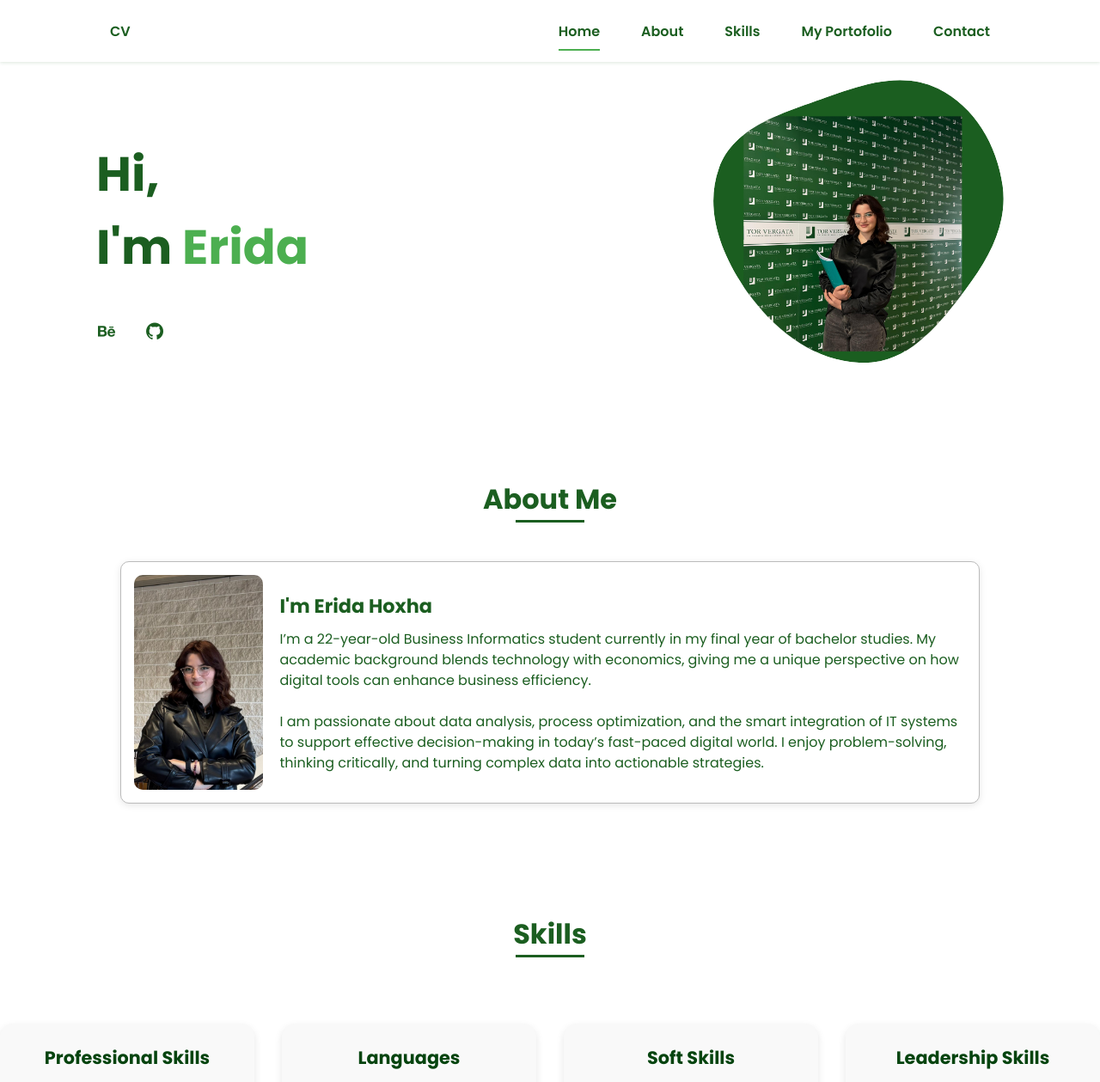
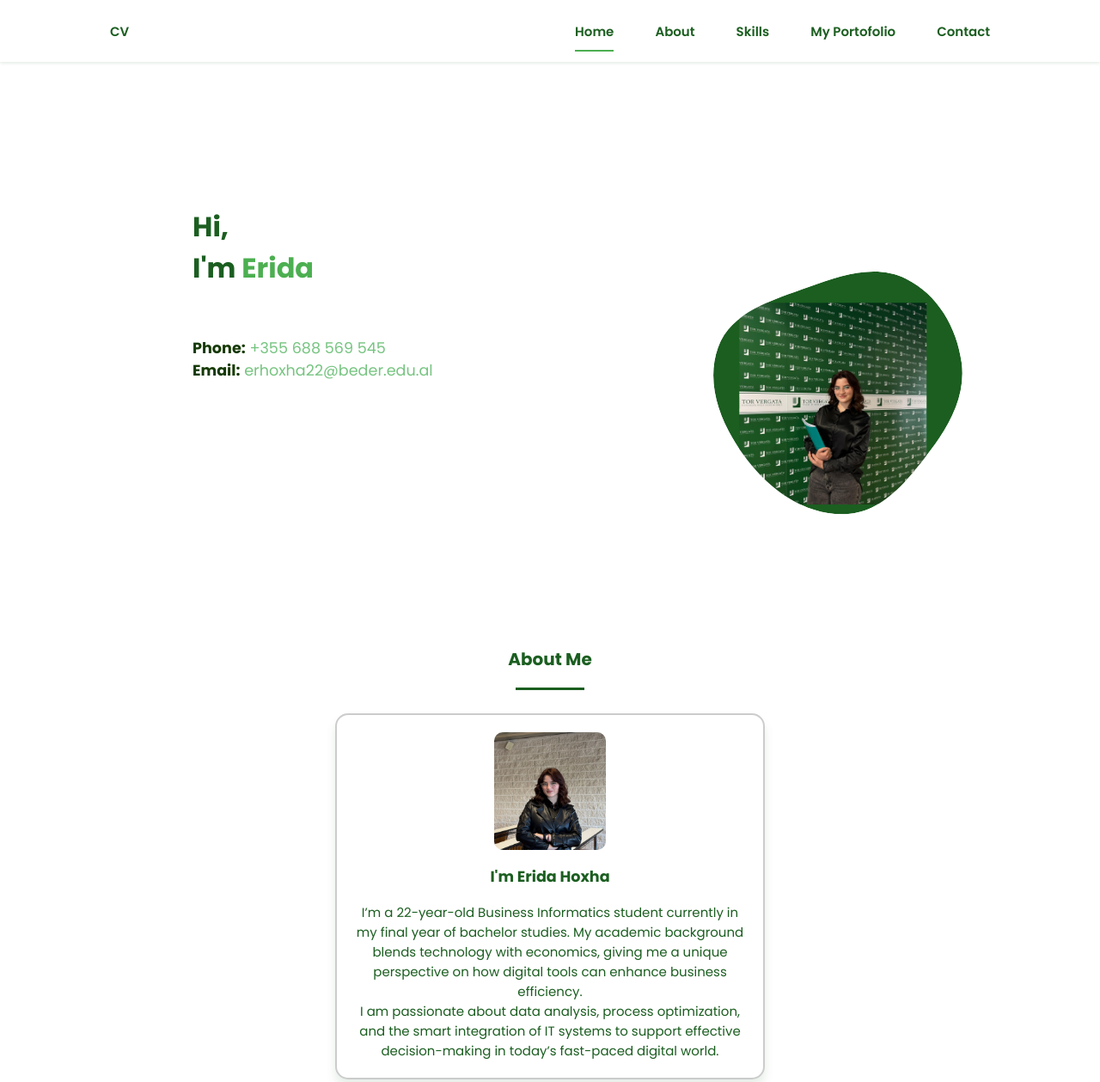
Before and after one commit to eridahoxhaa/projecti, a plain HTML site: page index.html in a window 1280 px wide. Shown: the top 1259 px of the page at 86% size. Drawn offline with nearby package versions, Linux system fonts and the light colour scheme.

Commit message:
Update: Ndryshimet e fundit

```diff
--- a/assets/css/styles.css
+++ b/assets/css/styles.css
@@ -25,14 +25,21 @@
   --z-fixed: 100;
 }
 
-@media screen and (min-width: 968px) {
-  :root {
-    --big-font-size: 3.5rem;
-    --h2-font-size: 2rem;
-    --normal-font-size: 1rem;
-    --smaller-font-size: .875rem;
+@media (max-width: 768px) {
+  .intro {
+    display: flex;
+    flex-direction: column;
+    align-items: center;
+  }
+  .intro h1 {
+    order: 1;
+  }
+  .intro img {
+    order: 2;
+    margin-top: 1rem;
   }
 }
+
 
 /*===== BASE =====*/
 *, ::before, ::after {
@@ -176,60 +183,99 @@ img {
 }
 
 /*===== HOME =====*/
-
 .home {
   position: relative;
   row-gap: 5rem;
   padding: 4rem 0 5rem;
+  display: flex;              /* shto flex për rreshtim horizontal */
+  align-items: flex-start;    /* rreshton në fillim vertikalisht */
+  gap: 3rem;                  /* hapësirë midis shkrimit dhe fotos */
 }
+
 .home__data {
   align-self: center;
+  display: flex;
+  flex-direction: column;
+  text-align: left;
+  padding-left: 14rem;
+  max-width: 800px;
+  margin-top: 5rem;
 }
+
 .home__title {
   font-size: var(--big-font-size);
   margin-bottom: var(--mb-5);
 }
+
 .home__title-color {
   color: var(--first-color);
 }
+
 .home__social {
   display: flex;
   flex-direction: column;
 }
+
 .home__social-icon {
   width: max-content;
   margin-bottom: var(--mb-2);
   font-size: 1.5rem;
   color: var(--second-color);
 }
+
 .home__social-icon:hover {
   color: var(--first-color);
 }
+
 .home__img {
   position: absolute;
   right: 0;
   bottom: 0;
-  width: 260px;
+  width: 5--0px;
+  padding-right: 10rem; /* për ta shtyrë imazhin më në të majtë */
 }
+
 .home__blob {
   fill: var(--second-color);
 }
+
 .home__blob-img {
   width: 360px;
 }
+
 .home__content {
   padding-left: 7rem; /* për ta shtyrë edhe më shumë në të djathtë */
 }
+.home__contacts {
+  margin-top: 1rem;
+  font-size: 1.1rem;
+  color: #163a05;
+}
 
-.home__img {
-  padding-right: 7rem; /* për ta shtyrë imazhin më në të majtë */
+.home__contacts a {
+  color: #76c480;
+  text-decoration: none;
+}
+
+.home__contacts a:hover {
+  text-decoration: underline;
 }
 
 @media screen and (max-width: 768px) {
-  .home__content {
-    padding-left: 0; /* që të qendrohet mirë në celular */
+  .home {
+    flex-direction: column;
     align-items: center;
     text-align: center;
+  }
+
+  .home__data {
+    padding-left: 0;
+    max-width: 100%;
+  }
+
+  .home__img {
+    width: 200px;  /* më i vogël në celular */
+    margin-top: 2rem; /* hapësirë mbi imazh */
   }
 }
 
@@ -249,37 +295,26 @@ img {
 }
 
 /* ===== ABOUT =====*/
-.small-card {
-  display: flex;
-  max-width: 1000px;  /* madhësia e kornizës */
-  border: 1.5px solid #bbb;
-  border-radius: 10px;
-  padding: 15px;
+
+.about-card {
+  max-width: 500px;
+  margin: 0 auto;
+  padding: 20px;
+  border: 2px solid #ccc;
+  border-radius: 15px;
   background-color: #fff;
-  box-shadow: 0 2px 8px rgba(0,0,0,0.1);
-  gap: 20px;
-  align-items: center;
-  margin: 0 auto; /* qendër në faqe */
+  box-shadow: 0 8px 12px rgba(1, 88, 19, 0.1);
+  text-align: center;
+}
+.about-content {
+  width: 100%;
 }
 
-.small-card__img img {
-  width: 400px;
-  height: 250px;
+.about-photo {
+  max-width: 130px;
   border-radius: 10px;
-  object-fit: cover;
-  flex-shrink: 0;
-}
-
-.small-card__text h3 {
-  margin-top: 0;
-  margin-bottom: 10px;
-  font-size: 1.4rem;
-}
-
-.small-card__text p {
-  margin: 0;
-  line-height: 1.5;
-  font-size: 1rem;
+  display: block;
+  margin: 0 auto;
 }
 
 /* ===== SKILLS =====*/
--- a/index.html
+++ b/index.html
@@ -37,23 +37,11 @@
         </header>
 
         <main class="l-main">
-            <!--===== HOME =====-->
-<section class="home section" id="home">
-  <div class="home__container">
-    <div class="home__content">
-      <div class="home__data">
-        <h1 class="home__title">
-          Hi,<br>I'm <span class="home__title-color">Erida</span>
-        </h1>
-      </div>
+<!--===== HOME =====-->
+<section class="home section py-5" id="home">
+  <div class="container d-flex flex-column justify-content-center align-items-center text-center" style="min-height: 60vh;">
 
-      <div class="home__social">
-        <a href="#" class="home__social-icon"><i class='bx bxl-behance'></i></a>
-        <a href="#" class="home__social-icon"><i class='bx bxl-github'></i></a>
-      </div>
-    </div>
-
-    <div class="home__img">
+    <div class="home__img mb-4">
       <svg class="home__blob" viewBox="0 0 479 467" xmlns="http://www.w3.org/2000/svg">
         <mask id="mask0" mask-type="alpha">
           <path d="M9.19024 145.964C34.0253 76.5814 114.865 54.7299 184.111 29.4823C245.804 6.98884 311.86 -14.9503 370.735 14.143C431.207 44.026 467.948 107.508 477.191 174.311C485.897 237.229 454.931 294.377 416.506 344.954C373.74 401.245 326.068 462.801 255.442 466.189C179.416 469.835 111.552 422.137 65.1576 361.805C17.4835 299.81 -17.1617 219.583 9.19024 145.964Z"/>
@@ -64,23 +52,47 @@
         </g>
       </svg>
     </div>
+
+    <div class="home__data">
+      <h1 class="home__title">
+        Hi,<br>I'm <span class="home__title-color">Erida</span>
+      </h1>
+
+      <!-- Kontakti këtu -->
+      <div class="home__contacts mt-3">
+        <p><strong>Phone:</strong> <a href="tel:+355688569545">+355 688 569 545</a></p>
+        <p><strong>Email:</strong> <a href="mailto:erhoxha22@beder.edu.al">erhoxha22@beder.edu.al</a></p>
+      </div>
+      <!-- Fund Kontakti -->
+
+    </div>
   </div>
 </section>
 
+
 <!--===== ABOUT =====-->
-<section class="about section" id="about">
-  <h2 class="section-title">About Me</h2>
+<section class="about section py-5" id="about">
+  <div class="container">
+    <h2 class="section-title text-center mb-4">About Me</h2>
 
-  <div class="small-card">
-    <div class="small-card__img">
-      <img src="assets/img/about.jpg" alt="Erida Hoxha Profile Photo">
-    </div>
-    <div class="small-card__text">
-      <h3>I'm Erida Hoxha</h3>
-      <p>
-        I’m a 22-year-old Business Informatics student currently in my final year of bachelor studies. My academic background blends technology with economics, giving me a unique perspective on how digital tools can enhance business efficiency.<br><br>
-        I am passionate about data analysis, process optimization, and the smart integration of IT systems to support effective decision-making in today’s fast-paced digital world. I enjoy problem-solving, thinking critically, and turning complex data into actionable strategies.
-      </p>
+    <div class="about-card mx-auto p-4">
+      <div class="about-content d-flex flex-column flex-md-row align-items-center">
+        <div class="about-photo-wrapper mb-3 mb-md-0 text-center">
+          <img src="assets/img/about.jpg" alt="Erida Hoxha Profile Photo" class="about-photo img-fluid">
+        </div>
+        <div class="about-text text-center text-md-start ms-md-4">
+          <h3 class="mb-3">I'm Erida Hoxha</h3>
+          <p>
+            I’m a 22-year-old Business Informatics student currently in my final year of bachelor studies.
+            My academic background blends technology with economics, giving me a unique perspective on how
+            digital tools can enhance business efficiency.
+          </p>
+          <p>
+            I am passionate about data analysis, process optimization, and the smart integration of IT systems
+            to support effective decision-making in today’s fast-paced digital world.
+          </p>
+        </div>
+      </div>
     </div>
   </div>
 </section>
```
